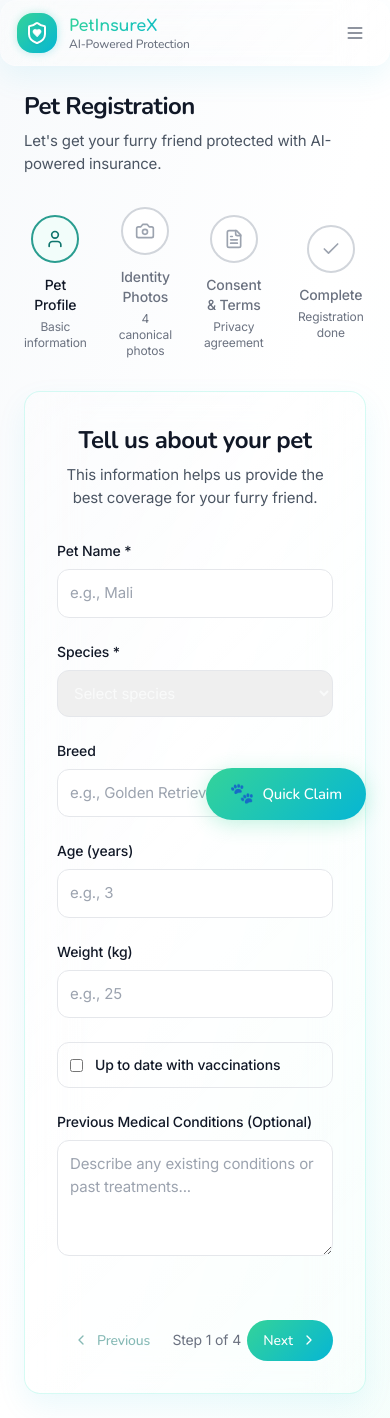
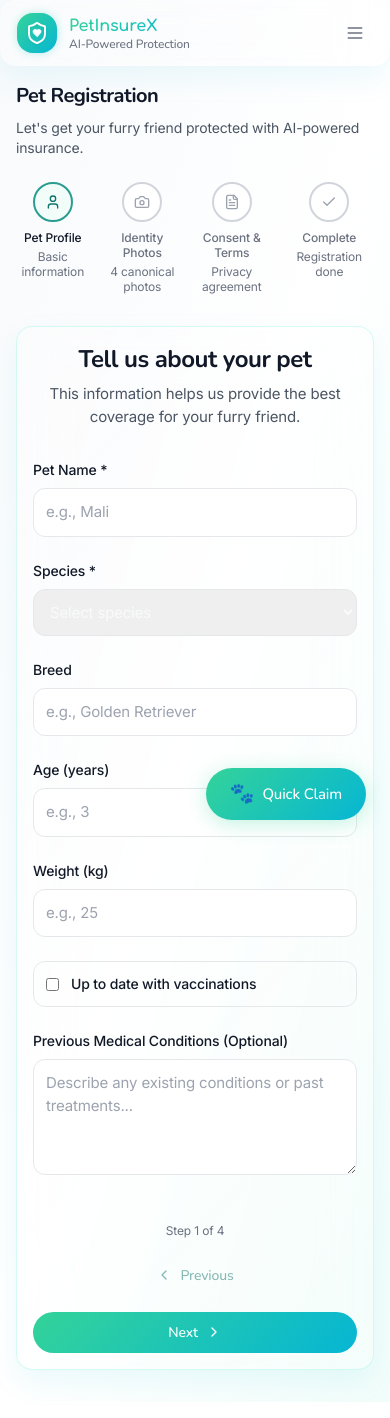
Before and after one commit to johnnyduo/petinsureX, a React (Vite) app: page /onboarding in a window 390 px wide. Built offline with nearby package versions, Linux system fonts and the light colour scheme.

Commit message:
fix mobile responsive

```diff
--- a/src/components/ui/modal.tsx
+++ b/src/components/ui/modal.tsx
@@ -27,17 +27,17 @@ export const Modal: React.FC<ModalProps> = ({
     sm: 'max-w-sm',      // ~384px - notifications, confirmations
     md: 'max-w-md',      // ~448px - forms, profiles
     lg: 'max-w-2xl',     // ~672px - detailed forms
-    xl: 'max-w-4xl',     // ~896px - complex workflows
-    full: 'max-w-6xl'    // ~1152px - dashboards, reports
+    xl: 'max-w-3xl',     // ~768px - reduced from 896px for better mobile fit
+    full: 'max-w-4xl'    // ~896px - reduced from 1152px for better mobile fit
   };
 
-  // Mobile-first responsive adjustments
+  // Mobile-first responsive adjustments with better constraints
   const mobileClasses = {
-    sm: 'mx-4 sm:mx-auto',
-    md: 'mx-4 sm:mx-auto',
-    lg: 'mx-4 sm:mx-6 lg:mx-auto',
-    xl: 'mx-4 sm:mx-6 lg:mx-8 xl:mx-auto',
-    full: 'mx-2 sm:mx-4 lg:mx-6 xl:mx-auto'
+    sm: 'mx-3 sm:mx-auto w-[calc(100%-1.5rem)] sm:w-full',
+    md: 'mx-3 sm:mx-auto w-[calc(100%-1.5rem)] sm:w-full',
+    lg: 'mx-3 sm:mx-6 lg:mx-auto w-[calc(100%-1.5rem)] sm:w-[calc(100%-3rem)] lg:w-full',
+    xl: 'mx-3 sm:mx-6 lg:mx-8 xl:mx-auto w-[calc(100%-1.5rem)] sm:w-[calc(100%-3rem)] lg:w-[calc(100%-4rem)] xl:w-full',
+    full: 'mx-2 sm:mx-4 lg:mx-6 xl:mx-8 w-[calc(100%-1rem)] sm:w-[calc(100%-2rem)] lg:w-[calc(100%-3rem)] xl:w-full'
   };
 
   // Handle escape key
@@ -77,9 +77,9 @@ export const Modal: React.FC<ModalProps> = ({
       {/* Modal container with smooth entrance animation and mobile optimization */}
       <div
         className={cn(
-          "relative w-full transform transition-all duration-300 ease-out",
-          "h-full sm:h-auto", // Full height on mobile, auto on larger screens
-          "flex flex-col sm:block", // Flexbox on mobile for proper sizing
+          "relative transform transition-all duration-300 ease-out",
+          "h-full sm:h-auto max-h-screen", // Full height on mobile, constrained max height
+          "flex flex-col", // Always use flexbox for proper mobile sizing
           sizeClasses[size],
           mobileClasses[size],
           className,
@@ -87,45 +87,46 @@ export const Modal: React.FC<ModalProps> = ({
         )}
         style={{
           zIndex: 51,
-          maxHeight: '100vh', // Full viewport height on mobile
+          maxHeight: '100vh', // Full viewport height constraint
+          minHeight: 'auto', // Allow shrinking on desktop
         }}
         onClick={e => e.stopPropagation()}
       >
         <GlassCard
           variant="glass"
-          className="aura-teal-glow shadow-2xl border border-petinsure-teal-200/30 overflow-hidden flex flex-col h-full sm:h-auto sm:rounded-xl rounded-none sm:m-4 m-0"
+          className="aura-teal-glow shadow-2xl border border-petinsure-teal-200/30 overflow-hidden flex flex-col h-full rounded-none sm:rounded-xl"
           borderStyle="subtle"
           style={{
             backgroundColor: 'rgba(255, 255, 255, 0.98)',
             backdropFilter: 'blur(24px)',
             boxShadow: '0 25px 50px -12px rgba(0, 0, 0, 0.25), 0 0 0 1px rgba(255, 255, 255, 0.05)',
-            maxHeight: '100vh', // Full height on mobile
-            borderRadius: 'env(safe-area-inset-top, 0) env(safe-area-inset-right, 0.75rem) env(safe-area-inset-bottom, 0) env(safe-area-inset-left, 0.75rem)', // Respect safe areas on mobile
+            maxHeight: '100vh', // Full height constraint
+            height: '100%', // Take full height on mobile
           }}
         >
           {/* Header with pet-friendly styling and mobile optimization */}
           {title && (
-            <div className="flex items-center justify-between p-4 sm:p-6 border-b border-petinsure-teal-100/60 bg-gradient-to-r from-petinsure-teal-50/30 to-transparent flex-shrink-0">
-              <h2 className="font-display text-lg sm:text-xl font-semibold text-gray-900 flex items-center gap-2 pr-2">
+            <div className="flex items-center justify-between p-3 sm:p-4 lg:p-6 border-b border-petinsure-teal-100/60 bg-gradient-to-r from-petinsure-teal-50/30 to-transparent flex-shrink-0">
+              <h2 className="font-display text-base sm:text-lg lg:text-xl font-semibold text-gray-900 flex items-center gap-2 pr-2 min-w-0 flex-1">
                 {title}
               </h2>
               {showCloseButton && (
                 <button
                   onClick={onClose}
-                  className="p-2 hover:bg-petinsure-teal-100/50 rounded-full transition-all duration-200 hover:scale-110 group flex-shrink-0"
+                  className="p-1.5 sm:p-2 hover:bg-petinsure-teal-100/50 rounded-full transition-all duration-200 hover:scale-110 group flex-shrink-0 ml-2"
                   aria-label="Close modal"
                 >
-                  <X size={20} className="text-gray-500 group-hover:text-gray-700 transition-colors" />
+                  <X size={18} className="sm:w-5 sm:h-5 text-gray-500 group-hover:text-gray-700 transition-colors" />
                 </button>
               )}
             </div>
           )}
 
           {/* Content with enhanced scrolling and mobile optimization */}
-          <div className="flex-1 overflow-y-auto custom-scrollbar">
+          <div className="flex-1 overflow-y-auto custom-scrollbar min-h-0">
             <div className={cn(
-              "p-4 sm:p-6",
-              !title && "pt-6 sm:pt-8"
+              "p-3 sm:p-4 lg:p-6",
+              !title && "pt-4 sm:pt-6 lg:pt-8"
             )}>
               {children}
             </div>
--- a/src/components/ui/progress-stepper.tsx
+++ b/src/components/ui/progress-stepper.tsx
@@ -26,18 +26,18 @@ export const ProgressStepper: React.FC<ProgressStepperProps> = ({
 }) => {
   return (
     <div className={cn("w-full", className)}>
-      <div className="flex items-center justify-between mb-8">
+      <div className="flex items-start justify-between mb-8">
         {steps.map((step, index) => {
           const isCompleted = completedSteps.includes(index);
           const isCurrent = index === currentStep;
           const isPast = index < currentStep;
 
           return (
-            <div key={step.id} className="flex items-center flex-1">
-              <div className="flex flex-col items-center">
+            <div key={step.id} className="flex items-center flex-1 min-w-0">
+              <div className="flex flex-col items-center w-full">
                 <div
                   className={cn(
-                    "w-12 h-12 rounded-full flex items-center justify-center border-2 transition-all duration-300",
+                    "w-10 h-10 sm:w-12 sm:h-12 rounded-full flex items-center justify-center border-2 transition-all duration-300 flex-shrink-0",
                     isCompleted || isPast
                       ? "bg-gradient-primary border-transparent text-white"
                       : isCurrent
@@ -46,17 +46,17 @@ export const ProgressStepper: React.FC<ProgressStepperProps> = ({
                   )}
                 >
                   {isCompleted ? (
-                    <Check size={20} />
+                    <Check size={16} className="sm:w-5 sm:h-5" />
                   ) : step.icon ? (
-                    <step.icon size={20} />
+                    <step.icon size={16} className="sm:w-5 sm:h-5" />
                   ) : (
-                    <Circle size={20} />
+                    <Circle size={16} className="sm:w-5 sm:h-5" />
                   )}
                 </div>
-                <div className="mt-3 text-center">
+                <div className="mt-2 sm:mt-3 text-center w-full px-1">
                   <p
                     className={cn(
-                      "text-sm font-medium",
+                      "text-xs sm:text-sm font-medium leading-tight",
                       isCompleted || isPast || isCurrent
                         ? "text-gray-900"
                         : "text-gray-500"
@@ -65,7 +65,7 @@ export const ProgressStepper: React.FC<ProgressStepperProps> = ({
                     {step.title}
                   </p>
                   {step.description && (
-                    <p className="text-xs text-gray-500 mt-1">
+                    <p className="text-xs text-gray-500 mt-1 leading-tight">
                       {step.description}
                     </p>
                   )}
@@ -75,7 +75,7 @@ export const ProgressStepper: React.FC<ProgressStepperProps> = ({
               {index < steps.length - 1 && (
                 <div
                   className={cn(
-                    "flex-1 h-0.5 mx-4 transition-all duration-300",
+                    "flex-1 h-0.5 mx-2 sm:mx-4 transition-all duration-300 mt-5 sm:mt-6",
                     isPast || isCompleted
                       ? "bg-gradient-primary"
                       : "bg-gray-200"
--- a/src/pages/Claims.tsx
+++ b/src/pages/Claims.tsx
@@ -450,7 +450,7 @@ const Claims = () => {
           isOpen={!!showClaimDetails}
           onClose={() => setShowClaimDetails(null)}
           title="Claim Details"
-          size="xl"
+          size="lg"
         >
           {(() => {
             const claim = mockClaims.find(c => c.id === showClaimDetails);
@@ -460,9 +460,9 @@ const Claims = () => {
 
             return (
               <div className="space-y-6">
-                <div className="grid grid-cols-2 gap-6">
+                <div className="grid grid-cols-1 lg:grid-cols-2 gap-4 lg:gap-6">
                   <div>
-                    <h3 className="font-semibold text-gray-900 mb-4 text-xl">Basic Information</h3>
+                    <h3 className="font-semibold text-gray-900 mb-4 text-lg sm:text-xl">Basic Information</h3>
                     <div className="space-y-3 text-sm">
                       <div className="flex justify-between">
                         <span className="text-gray-600">Claim ID:</span>
--- a/src/pages/Dashboard.tsx
+++ b/src/pages/Dashboard.tsx
@@ -249,7 +249,7 @@ const Dashboard = () => {
             <label className="block text-sm font-medium text-gray-900 mb-2">
               Select Pet
             </label>
-            <div className="grid grid-cols-2 gap-3">
+            <div className="grid grid-cols-1 sm:grid-cols-2 gap-3">
               {pets.map((pet) => (
                 <button
                   key={pet.id}
--- a/src/pages/Onboarding.tsx
+++ b/src/pages/Onboarding.tsx
@@ -356,13 +356,13 @@ const Onboarding = () => {
 
   return (
     <Layout>
-      <div className="min-h-screen bg-gradient-to-br from-slate-50 via-white to-teal-50/30 p-6">
+      <div className="min-h-screen bg-gradient-to-br from-petinsure-blue-50 via-white to-petinsure-teal-50 pt-4 pb-8 px-4 sm:px-6 lg:px-8">
         <div className="max-w-4xl mx-auto">
-          <div className="mb-8">
-            <h1 className="font-display text-2xl font-bold text-gray-900 mb-2">
+          <div className="mb-6 sm:mb-8">
+            <h1 className="font-display text-xl sm:text-2xl font-bold text-gray-900 mb-2">
               Pet Registration
             </h1>
-            <p className="text-gray-600">
+            <p className="text-sm sm:text-base text-gray-600">
               Let's get your furry friend protected with AI-powered insurance.
             </p>
           </div>
@@ -371,32 +371,32 @@ const Onboarding = () => {
             steps={steps}
             currentStep={currentStep}
             completedSteps={completedSteps}
-            className="mb-8"
+            className="mb-6 sm:mb-8"
           />
 
-          <GlassCard className="p-8">
+          <GlassCard className="p-4 sm:p-8">
             {renderStepContent()}
 
             {/* Navigation */}
-            <div className="flex justify-between items-center mt-8 pt-6 border-t border-white/20">
+            <div className="flex flex-col sm:flex-row justify-between items-center mt-6 sm:mt-8 pt-4 sm:pt-6 border-t border-white/20 gap-4 sm:gap-0">
               <PawButton
                 variant="ghost"
                 onClick={handlePrevious}
                 disabled={currentStep === 0}
-                className="flex items-center gap-2"
+                className="flex items-center gap-2 w-full sm:w-auto order-2 sm:order-1"
               >
                 <ChevronLeft size={16} />
                 Previous
               </PawButton>
 
-              <div className="text-sm text-gray-500">
+              <div className="text-xs sm:text-sm text-gray-500 order-1 sm:order-2">
                 Step {currentStep + 1} of {steps.length}
               </div>
 
               <PawButton
                 onClick={handleNext}
                 disabled={currentStep === steps.length - 1}
-                className="flex items-center gap-2"
+                className="flex items-center gap-2 w-full sm:w-auto order-3"
               >
                 {currentStep === steps.length - 2 ? 'Complete' : 'Next'}
                 <ChevronRight size={16} />
--- a/src/pages/Policies.tsx
+++ b/src/pages/Policies.tsx
@@ -333,7 +333,7 @@ const Policies = () => {
           isOpen={!!showPolicyDetails}
           onClose={() => setShowPolicyDetails(null)}
           title="Policy Details"
-          size="xl"
+          size="lg"
         >
           {(() => {
             const policy = mockPolicies.find(p => p.id === showPolicyDetails);
@@ -343,9 +343,9 @@ const Policies = () => {
 
             return (
               <div className="space-y-6">
-                <div className="grid grid-cols-2 gap-6">
+                <div className="grid grid-cols-1 lg:grid-cols-2 gap-4 lg:gap-6">
                   <div>
-                    <h3 className="font-semibold text-gray-900 mb-4">Policy Information</h3>
+                    <h3 className="font-semibold text-gray-900 mb-4 text-lg sm:text-xl">Policy Information</h3>
                     <div className="space-y-3 text-sm">
                       <div className="flex justify-between">
                         <span className="text-gray-600">Policy Number:</span>
--- a/src/pages/VetPortal.tsx
+++ b/src/pages/VetPortal.tsx
@@ -286,7 +286,7 @@ const VetPortal = () => {
         size="lg"
       >
         <div className="space-y-6">
-          <div className="grid grid-cols-2 gap-4">
+          <div className="grid grid-cols-1 sm:grid-cols-2 gap-4">
             <div>
               <label className="block text-sm font-medium text-gray-900 mb-2">Patient Name</label>
               <input
@@ -314,7 +314,7 @@ const VetPortal = () => {
             />
           </div>
 
-          <div className="grid grid-cols-2 gap-4">
+          <div className="grid grid-cols-1 sm:grid-cols-2 gap-4">
             <div>
               <label className="block text-sm font-medium text-gray-900 mb-2">Treatment Date</label>
               <input
```
